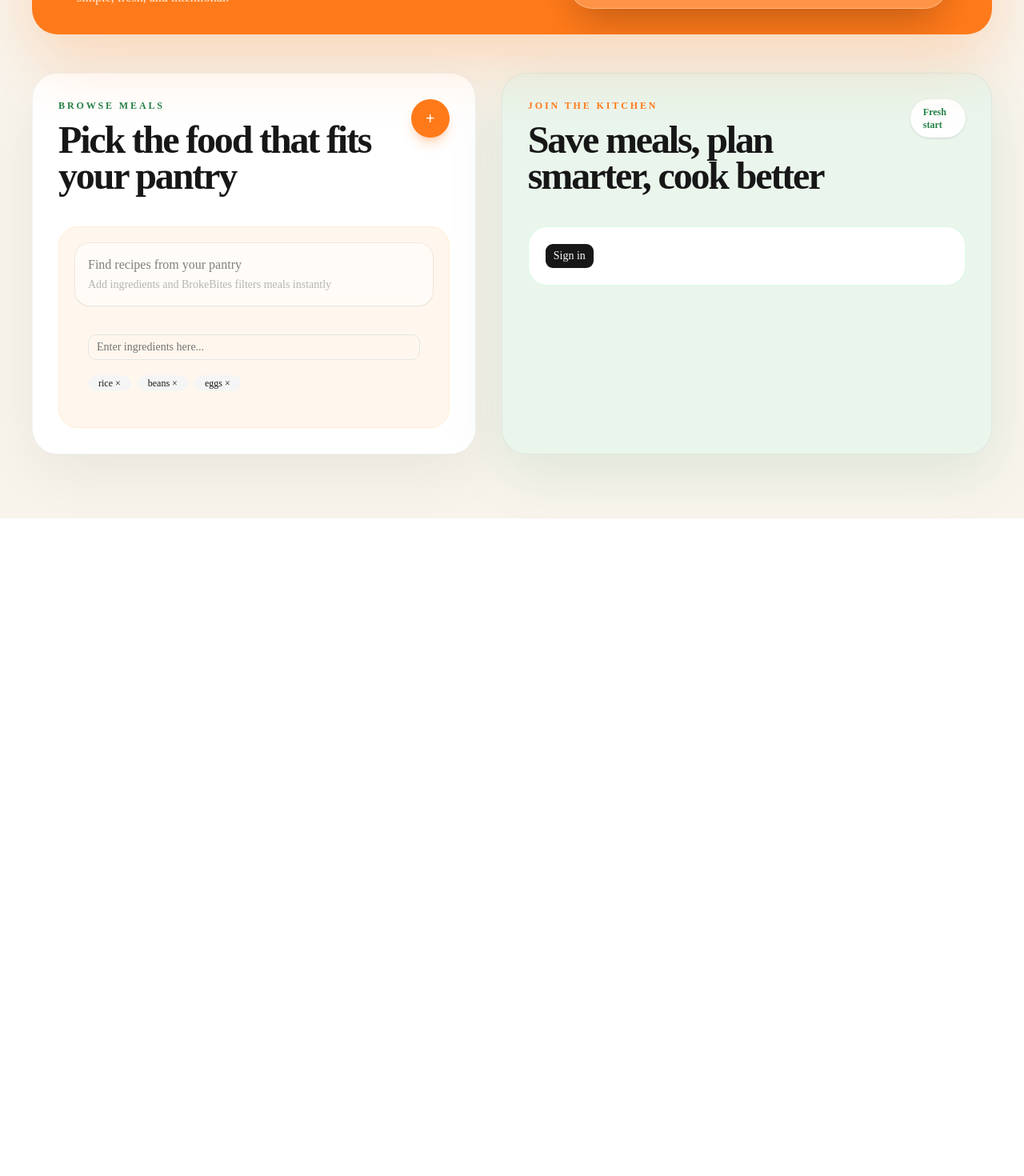
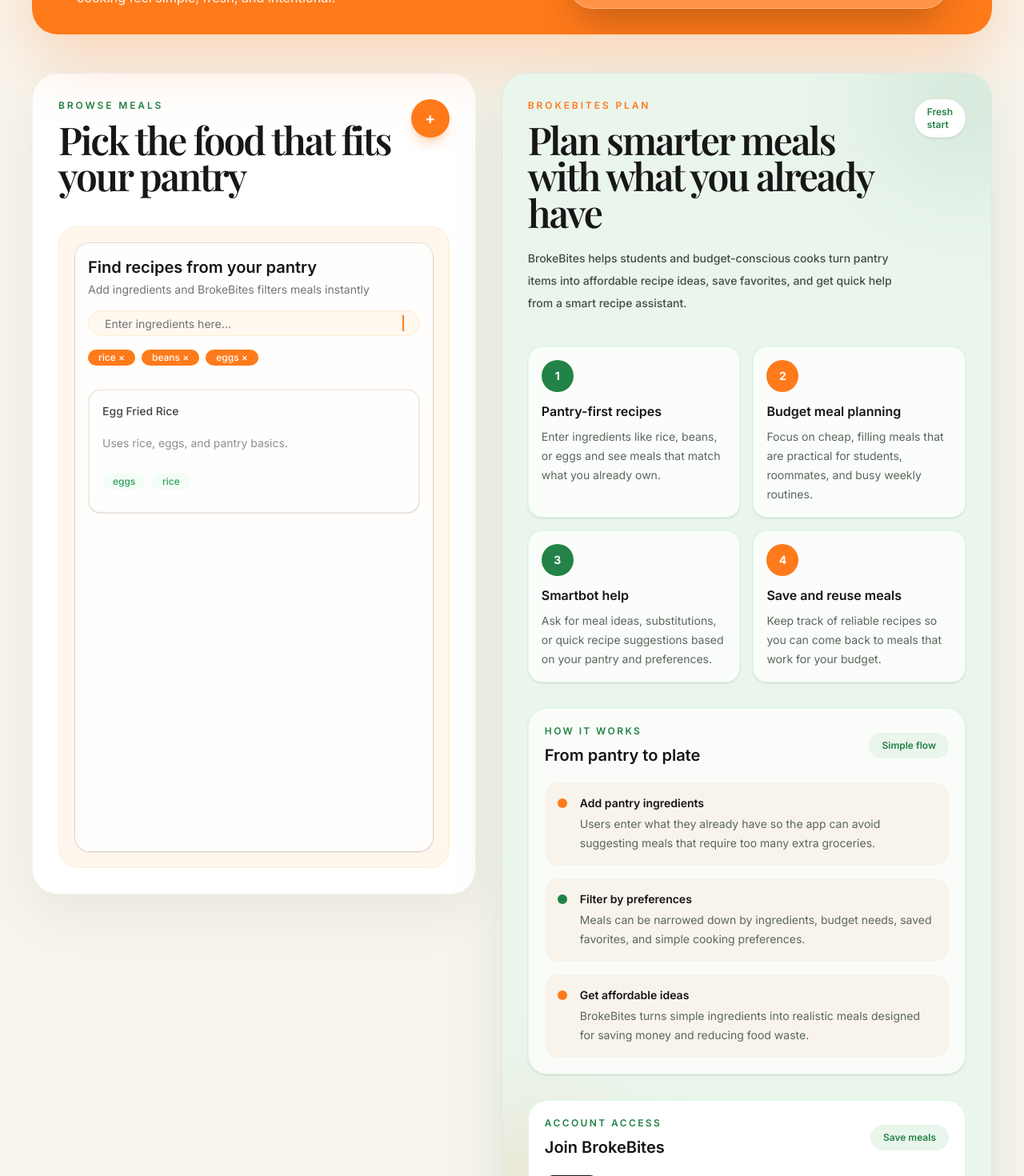
Before and after one commit to averiedayimshufflin/brokebites, a Next.js app: page / in a window 1280 px wide. Shown: the part 820-2290 px from the top of the page at 80% size. Before the commit the page ends 1468 px from the top, so only its background shows below. Built offline with nearby package versions, Linux system fonts and the light colour scheme; a web font is replaced by a local one.

Commit message:
overhauled landing page

```diff
--- a/src/app/page.tsx
+++ b/src/app/page.tsx
@@ -18,7 +18,7 @@
   };
 
   return (
-    <main className="min-h-screen overflow-hidden bg-[#F8F4EC] font-sans text-[#151515]">
+    <main className="min-h-screen overflow-hidden bg-[#F8F4EC] font-[family-name:var(--font-inter)] text-[#151515]">
       <section className="mx-auto w-full max-w-[1440px] px-4 py-4 sm:px-6 lg:px-10">
         <motion.div
           initial={{ opacity: 0, y: -24 }}
@@ -63,7 +63,7 @@
                 initial={{ opacity: 0, y: 22 }}
                 animate={{ opacity: 1, y: 0 }}
                 transition={{ delay: 0.25, duration: 0.75, ease: "easeOut" }}
-                className="font-display text-6xl font-semibold leading-[0.88] tracking-[-0.06em] text-white sm:text-7xl md:text-8xl lg:text-[9rem]"
+                className="font-[family-name:var(--font-playfair)] text-6xl font-semibold leading-[0.88] tracking-[-0.06em] text-white sm:text-7xl md:text-8xl lg:text-[9rem]"
               >
                 Eat Smart.
                 <br />
@@ -95,7 +95,7 @@
         </motion.div>
       </section>
 
-      <section className="mx-auto grid w-full max-w-[1440px] gap-8 px-4 pb-20 pt-8 sm:px-6 lg:grid-cols-[0.95fr_1.05fr] lg:px-10">
+      <section className="mx-auto grid w-full max-w-[1440px] items-start gap-8 px-4 pb-24 pt-8 sm:px-6 lg:grid-cols-[0.95fr_1.05fr] lg:px-10">
         <motion.div
           variants={fadeUp}
           initial="hidden"
@@ -109,7 +109,7 @@
                 Browse meals
               </p>
 
-              <h2 className="font-display text-4xl font-semibold leading-[0.95] tracking-[-0.045em] text-[#171717] sm:text-5xl">
+              <h2 className="font-[family-name:var(--font-playfair)] text-4xl font-semibold leading-[0.95] tracking-[-0.045em] text-[#171717] sm:text-5xl">
                 Pick the food that fits your pantry
               </h2>
             </div>
@@ -133,17 +133,26 @@
           initial="hidden"
           animate="visible"
           transition={{ delay: 0.7, duration: 0.7, ease: "easeOut" }}
-          className="rounded-[2rem] border border-black/5 bg-[#EAF5EC] p-6 shadow-[0_24px_70px_rgba(35,130,71,0.12)] sm:p-8"
+          className="relative overflow-hidden rounded-[2rem] border border-black/5 bg-[#EAF5EC] p-6 shadow-[0_24px_70px_rgba(35,130,71,0.12)] sm:p-8"
         >
-          <div className="mb-10 flex items-start justify-between gap-6">
+          <div className="absolute right-[-80px] top-[-80px] h-56 w-56 rounded-full bg-[#238247]/10 blur-3xl" />
+          <div className="absolute bottom-[-90px] left-[-90px] h-64 w-64 rounded-full bg-[#FF7A1A]/10 blur-3xl" />
+
+          <div className="relative z-10 mb-10 flex items-start justify-between gap-6">
             <div>
               <p className="mb-3 text-xs font-semibold uppercase tracking-[0.24em] text-[#FF7A1A]">
-                Join the kitchen
+                BrokeBites plan
               </p>
 
-              <h2 className="font-display text-4xl font-semibold leading-[0.95] tracking-[-0.045em] text-[#171717] sm:text-5xl">
-                Save meals, plan smarter, cook better
+              <h2 className="font-[family-name:var(--font-playfair)] text-4xl font-semibold leading-[0.95] tracking-[-0.045em] text-[#171717] sm:text-5xl">
+                Plan smarter meals with what you already have
               </h2>
+
+              <p className="mt-5 max-w-xl text-sm font-medium leading-7 text-[#3f4f43]">
+                BrokeBites helps students and budget-conscious cooks turn
+                pantry items into affordable recipe ideas, save favorites, and
+                get quick help from a smart recipe assistant.
+              </p>
             </div>
 
             <div className="hidden rounded-full bg-white px-4 py-2 text-xs font-semibold text-[#238247] shadow-sm sm:block">
@@ -151,13 +160,165 @@
             </div>
           </div>
 
+          <div className="relative z-10 mb-8 grid gap-4 sm:grid-cols-2">
+            <motion.div
+              whileHover={{ y: -4 }}
+              transition={{ type: "spring", stiffness: 220, damping: 20 }}
+              className="rounded-2xl border border-green-100 bg-white/80 p-4 shadow-sm"
+            >
+              <div className="mb-3 flex h-10 w-10 items-center justify-center rounded-full bg-[#238247] text-sm font-bold text-white">
+                1
+              </div>
+
+              <h3 className="font-semibold text-[#151515]">
+                Pantry-first recipes
+              </h3>
+
+              <p className="mt-2 text-sm leading-6 text-[#5b665d]">
+                Enter ingredients like rice, beans, or eggs and see meals that
+                match what you already own.
+              </p>
+            </motion.div>
+
+            <motion.div
+              whileHover={{ y: -4 }}
+              transition={{ type: "spring", stiffness: 220, damping: 20 }}
+              className="rounded-2xl border border-green-100 bg-white/80 p-4 shadow-sm"
+            >
+              <div className="mb-3 flex h-10 w-10 items-center justify-center rounded-full bg-[#FF7A1A] text-sm font-bold text-white">
+                2
+              </div>
+
+              <h3 className="font-semibold text-[#151515]">
+                Budget meal planning
+              </h3>
+
+              <p className="mt-2 text-sm leading-6 text-[#5b665d]">
+                Focus on cheap, filling meals that are practical for students,
+                roommates, and busy weekly routines.
+              </p>
+            </motion.div>
+
+            <motion.div
+              whileHover={{ y: -4 }}
+              transition={{ type: "spring", stiffness: 220, damping: 20 }}
+              className="rounded-2xl border border-green-100 bg-white/80 p-4 shadow-sm"
+            >
+              <div className="mb-3 flex h-10 w-10 items-center justify-center rounded-full bg-[#238247] text-sm font-bold text-white">
+                3
+              </div>
+
+              <h3 className="font-semibold text-[#151515]">Smartbot help</h3>
+
+              <p className="mt-2 text-sm leading-6 text-[#5b665d]">
+                Ask for meal ideas, substitutions, or quick recipe suggestions
+                based on your pantry and preferences.
+              </p>
+            </motion.div>
+
+            <motion.div
+              whileHover={{ y: -4 }}
+              transition={{ type: "spring", stiffness: 220, damping: 20 }}
+              className="rounded-2xl border border-green-100 bg-white/80 p-4 shadow-sm"
+            >
+              <div className="mb-3 flex h-10 w-10 items-center justify-center rounded-full bg-[#FF7A1A] text-sm font-bold text-white">
+                4
+              </div>
+
+              <h3 className="font-semibold text-[#151515]">
+                Save and reuse meals
+              </h3>
+
+              <p className="mt-2 text-sm leading-6 text-[#5b665d]">
+                Keep track of reliable recipes so you can come back to meals
+                that work for your budget.
+              </p>
+            </motion.div>
+          </div>
+
+          <div className="relative z-10 mb-8 rounded-[1.5rem] border border-green-100 bg-white/75 p-5 shadow-sm">
+            <div className="mb-5 flex items-center justify-between gap-4">
+              <div>
+                <p className="text-xs font-semibold uppercase tracking-[0.2em] text-[#238247]">
+                  How it works
+                </p>
+
+                <h3 className="mt-2 text-xl font-semibold text-[#151515]">
+                  From pantry to plate
+                </h3>
+              </div>
+
+              <div className="hidden rounded-full bg-[#EAF5EC] px-4 py-2 text-xs font-semibold text-[#238247] sm:block">
+                Simple flow
+              </div>
+            </div>
+
+            <div className="space-y-4">
+              <div className="flex gap-4 rounded-2xl bg-[#F8F4EC] p-4">
+                <div className="mt-1 h-3 w-3 shrink-0 rounded-full bg-[#FF7A1A]" />
+                <div>
+                  <h4 className="text-sm font-semibold text-[#151515]">
+                    Add pantry ingredients
+                  </h4>
+                  <p className="mt-1 text-sm leading-6 text-[#5b665d]">
+                    Users enter what they already have so the app can avoid
+                    suggesting meals that require too many extra groceries.
+                  </p>
+                </div>
+              </div>
+
+              <div className="flex gap-4 rounded-2xl bg-[#F8F4EC] p-4">
+                <div className="mt-1 h-3 w-3 shrink-0 rounded-full bg-[#238247]" />
+                <div>
+                  <h4 className="text-sm font-semibold text-[#151515]">
+                    Filter by preferences
+                  </h4>
+                  <p className="mt-1 text-sm leading-6 text-[#5b665d]">
+                    Meals can be narrowed down by ingredients, budget needs,
+                    saved favorites, and simple cooking preferences.
+                  </p>
+                </div>
+              </div>
+
+              <div className="flex gap-4 rounded-2xl bg-[#F8F4EC] p-4">
+                <div className="mt-1 h-3 w-3 shrink-0 rounded-full bg-[#FF7A1A]" />
+                <div>
+                  <h4 className="text-sm font-semibold text-[#151515]">
+                    Get affordable ideas
+                  </h4>
+                  <p className="mt-1 text-sm leading-6 text-[#5b665d]">
+                    BrokeBites turns simple ingredients into realistic meals
+                    designed for saving money and reducing food waste.
+                  </p>
+                </div>
+              </div>
+            </div>
+          </div>
+
+          <div className="relative z-10 rounded-[1.5rem] border border-green-100 bg-white p-5">
+            <div className="mb-5 flex items-center justify-between gap-4">
+              <div>
+                <p className="text-xs font-semibold uppercase tracking-[0.2em] text-[#238247]">
+                  Account access
+                </p>
+
+                <h3 className="mt-2 text-xl font-semibold text-[#151515]">
+                  Join BrokeBites
+                </h3>
+              </div>
+
+              <div className="hidden rounded-full bg-[#EAF5EC] px-4 py-2 text-xs font-semibold text-[#238247] sm:block">
+                Save meals
+              </div>
+            </div>
+
             <motion.div
               whileHover={{ y: -6 }}
               transition={{ type: "spring", stiffness: 220, damping: 20 }}
-            className="rounded-[1.5rem] border border-green-100 bg-white p-5"
             >
               <SignUpComponent />
             </motion.div>
+          </div>
         </motion.div>
       </section>
     </main>
--- a/src/components/DemoFilterTags.tsx
+++ b/src/components/DemoFilterTags.tsx
@@ -1,176 +1,204 @@
-'use client'
+"use client";
 
-import { useEffect, useState } from "react"
-import {Input} from "@/components/ui/input"
-import { Badge } from "@/components/ui/badge"
-import { motion } from "framer-motion"
+import { useEffect, useState } from "react";
+import { Input } from "@/components/ui/input";
+import { Badge } from "@/components/ui/badge";
+import { motion, AnimatePresence } from "framer-motion";
 import {
   Card,
   CardContent,
   CardHeader,
   CardTitle,
   CardDescription,
-} from "@/components/ui/card"
+} from "@/components/ui/card";
 
 export default function DemoFilterTags() {
-    const [inputValue, setInputValue] = useState("")
-    const [tags, setTags] = useState<string[]>([])
-    const [visibleRecipeCount, setVisibleRecipeCount] = useState(0)
+  const [inputValue, setInputValue] = useState("");
+  const [tags, setTags] = useState<string[]>([]);
+  const [visibleRecipeCount, setVisibleRecipeCount] = useState(0);
+  const [cycle, setCycle] = useState(0);
 
-    const demoTags = ["rice", "beans", "eggs"]
+  const demoTags = ["rice", "beans", "eggs"];
 
   const demoRecipes = [
-
     {
       title: "Egg Fried Rice",
       description: "Uses rice, eggs, and pantry basics.",
-    tags:  ["eggs","rice"]
+      tags: ["eggs", "rice"],
     },
     {
       title: "Bean & Rice Bowl",
       description: "A cheap filling meal with simple ingredients.",
-    tags:  ["beans","rice"]
+      tags: ["beans", "rice"],
     },
     {
       title: "Budget Breakfast Scramble",
       description: "Eggs with whatever extras you have.",
-    tags: ["eggs"]
+      tags: ["eggs"],
     },
-
-    ]
-
+  ];
 
   useEffect(() => {
-    let wordIndex = 0
-    let letterIndex = 0
+    let wordIndex = 0;
+    let letterIndex = 0;
+
+    setInputValue("");
+    setTags([]);
+    setVisibleRecipeCount(0);
 
     const wordInterval = setInterval(() => {
-      const currentWord = demoTags[wordIndex]
+      const currentWord = demoTags[wordIndex];
 
       if (!currentWord) {
-        clearInterval(wordInterval)
-        return
+        clearInterval(wordInterval);
+        return;
       }
 
       if (letterIndex < currentWord.length) {
-        const currentLetter = currentWord.charAt(letterIndex)
-        letterIndex++
+        const currentLetter = currentWord.charAt(letterIndex);
+        letterIndex += 1;
 
-
-
-        setInputValue(prev => prev + currentLetter)
-
-
-        return
+        setInputValue((prev) => prev + currentLetter);
+        return;
       }
 
-      setTags((currentTags) => [...currentTags, currentWord])
-      setInputValue("")
+      setTags((currentTags) => [...currentTags, currentWord]);
+      setInputValue("");
 
-      wordIndex++
-      letterIndex = 0
-    }, 300)
+      wordIndex += 1;
+      letterIndex = 0;
+    }, 300);
 
-
-    return () => clearInterval(wordInterval)
-  }, [])
+    return () => clearInterval(wordInterval);
+  }, [cycle]);
 
   useEffect(() => {
-  if (tags.length !== demoTags.length) return
-  if (visibleRecipeCount >= demoRecipes.length) return
+    if (tags.length !== demoTags.length) return;
+    if (visibleRecipeCount >= demoRecipes.length) return;
 
     const timer = setTimeout(() => {
-    setVisibleRecipeCount(count => count + 1)
-  }, 1000)
+      setVisibleRecipeCount((count) => count + 1);
+    }, 850);
 
-  return () => clearTimeout(timer)
-}, [tags.length, visibleRecipeCount])
+    return () => clearTimeout(timer);
+  }, [tags.length, visibleRecipeCount]);
 
-  function displayTags(recipeTags: string[]){
-    return(
-       <div className="flex flex-wrap gap-2 min-h-8">
-                {recipeTags.map((recipeTag)=>(
+  useEffect(() => {
+    if (visibleRecipeCount !== demoRecipes.length) return;
+
+    const resetTimer = setTimeout(() => {
+      setCycle((currentCycle) => currentCycle + 1);
+    }, 2300);
+
+    return () => clearTimeout(resetTimer);
+  }, [visibleRecipeCount]);
+
+  function displayTags(recipeTags: string[]) {
+    return (
+      <div className="mt-3 flex min-h-8 flex-wrap gap-2">
+        {recipeTags.map((recipeTag) => (
           <Badge
-                        key = {recipeTag}
-                        variant = "secondary"
-                        className = "rounded-full px-3 py-1"
+            key={recipeTag}
+            variant="secondary"
+            className="rounded-full bg-green-50 px-3 py-1 text-green-700"
           >
             {recipeTag}
           </Badge>
         ))}
       </div>
-    )
+    );
   }
 
+  return (
+    <Card className="flex min-h-[760px] w-full max-w-xl flex-col overflow-visible rounded-2xl border-orange-100 bg-white/90 shadow-sm">
+      <CardHeader className="shrink-0">
+        <CardTitle className="text-xl font-semibold text-[#151515]">
+          Find recipes from your pantry
+        </CardTitle>
 
-    return(
-    <>
-    <div className = "flex-col space-y-9">
-    <Card className = "w-full max-w-xl rounded-2xl shadow-sm opacity-50 focus:ring">
-        <CardHeader>
-            <CardTitle>Find recipes from your pantry</CardTitle>
         <CardDescription>
           Add ingredients and BrokeBites filters meals instantly
         </CardDescription>
       </CardHeader>
-    </Card>
 
-        <CardContent className = "space-y-4">
+      <CardContent className="flex flex-1 flex-col space-y-4 overflow-visible pb-8">
+        <div className="relative shrink-0">
           <Input
             placeholder="Enter ingredients here..."
-            value = {inputValue}
+            value={inputValue}
             readOnly
+            className="rounded-full border-orange-100 bg-[#FFF8EF] px-5"
           />
 
-            <div className="flex flex-wrap gap-2 min-h-8">
-                {tags.map((tag)=>(
+          <motion.span
+            animate={{ opacity: [0, 1, 0] }}
+            transition={{
+              duration: 0.8,
+              repeat: Infinity,
+              ease: "easeInOut",
+            }}
+            className="absolute right-5 top-1/2 h-5 w-[2px] -translate-y-1/2 bg-[#FF7A1A]"
+          />
+        </div>
+
+        <div className="flex min-h-8 shrink-0 flex-wrap gap-2">
+          <AnimatePresence mode="popLayout">
+            {tags.map((tag) => (
               <motion.div
-                    key = {tag}
-                    initial={{ opacity: 0, y: 16 }}
-                    animate={{ opacity: 1, y: 0 }}
-                      transition={{ duration: 0.50, ease: "easeOut" }}>
+                key={`${cycle}-${tag}`}
+                initial={{ opacity: 0, y: 16, scale: 0.92 }}
+                animate={{ opacity: 1, y: 0, scale: 1 }}
+                exit={{ opacity: 0, y: -10, scale: 0.96 }}
+                transition={{ duration: 0.5, ease: "easeOut" }}
+              >
                 <Badge
-                        key = {tag}
-                        variant = "secondary"
-                        className = "rounded-full px-3 py-1"
+                  variant="secondary"
+                  className="rounded-full bg-[#FF7A1A] px-3 py-1 text-white hover:bg-[#FF7A1A]"
                 >
                   {tag} ×
                 </Badge>
               </motion.div>
             ))}
+          </AnimatePresence>
         </div>
 
-            {tags.length===demoTags.length && (
-                <div className="space-y-3 max-w-md">
-                    {demoRecipes.slice(0,visibleRecipeCount).map((recipe)=> (
+        <div className="min-h-[500px] flex-1 overflow-visible pb-8">
+          <AnimatePresence mode="wait">
+            {tags.length === demoTags.length && (
               <motion.div
-                        key={recipe.title}
-                        initial={{ opacity: 0, y: 16 }}
+                key={`results-${cycle}`}
+                initial={{ opacity: 0, y: 18 }}
                 animate={{ opacity: 1, y: 0 }}
-  transition={{ duration: 0.50, ease: "easeOut" }}
-  className="rounded-xl border p-4"
+                exit={{ opacity: 0, y: -18 }}
+                transition={{ duration: 0.45, ease: "easeOut" }}
+                className="space-y-3"
               >
-                        <Card
-                            key={recipe.title}
-                            className="rounded-xl border p-4 style={{ opacity, transition-opacity duration-150 ${opacity ? 'opacity-100' : 'opacity-0'}` }"
+                {demoRecipes.slice(0, visibleRecipeCount).map((recipe) => (
+                  <motion.div
+                    key={`${cycle}-${recipe.title}`}
+                    initial={{ opacity: 0, y: 16, scale: 0.97 }}
+                    animate={{ opacity: 1, y: 0, scale: 1 }}
+                    exit={{ opacity: 0, y: -10, scale: 0.98 }}
+                    transition={{ duration: 0.5, ease: "easeOut" }}
                   >
-                            <h3 className="font-medium">{recipe.title}</h3>
-                            <p className="text-sm text-muted-foreground">
+                    <Card className="rounded-xl border border-orange-100 bg-white p-4 shadow-sm">
+                      <h3 className="font-medium text-[#151515]">
+                        {recipe.title}
+                      </h3>
+
+                      <p className="mt-1 text-sm text-muted-foreground">
                         {recipe.description}
+                      </p>
 
-                            </p>
                       {displayTags(recipe.tags)}
                     </Card>
                   </motion.div>
-                    ))
-                    }
-
+                ))}
+              </motion.div>
+            )}
+          </AnimatePresence>
         </div>
-            )}
-
-
       </CardContent>
-        </div>
-    </>
+    </Card>
   );
 }
```
Lines whose indentation alone changed are shown as unchanged.
